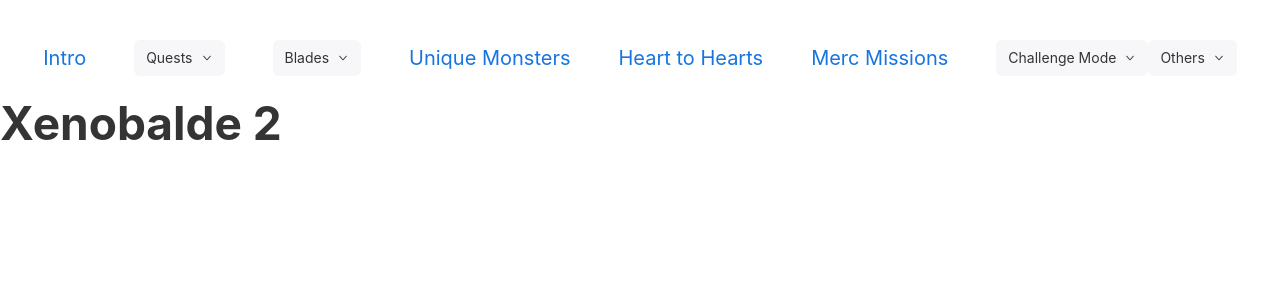
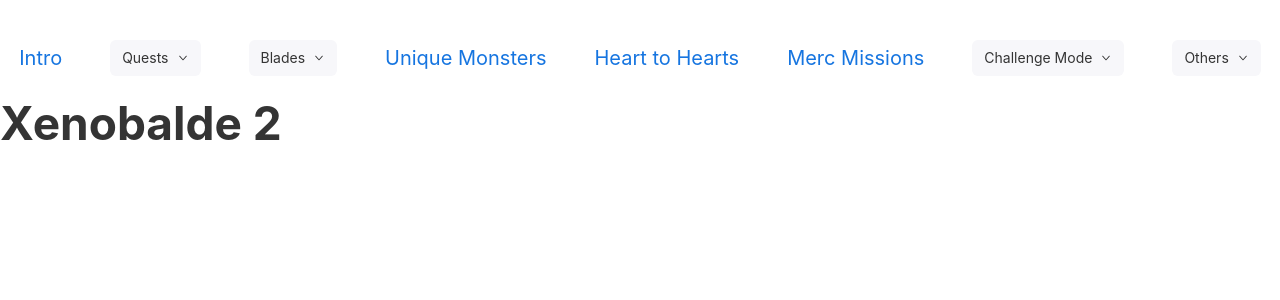
Before and after one commit to Sniffin3083/project-zohar, a React (Create React App) app: page /xeno2 in a window 1280 px wide. Shown: the top 300 px of the page. Built offline with nearby package versions, Linux system fonts and the light colour scheme.

Commit message:
Fixed formatting

```diff
--- a/src/routes/XC2/Navbar.jsx
+++ b/src/routes/XC2/Navbar.jsx
@@ -44,10 +44,10 @@ export default function NavBar() {
                 <li>
                     <Link to="/xeno2/hth">Heart to Hearts</Link>
                 </li>
-                <li className="px-4 lg:px-12">
+                <li className="pl-4 lg:pl-12">
                     <Link to="/xeno2/mercm">Merc Missions</Link>
                 </li>
-                <li>
+                <li className="px-4 lg:px-12">
                     <Dropdown title="Challenge Mode">
                         <Dropdown.Item as="a" href="/xeno2/challenge/easy">
                             Easy
```
